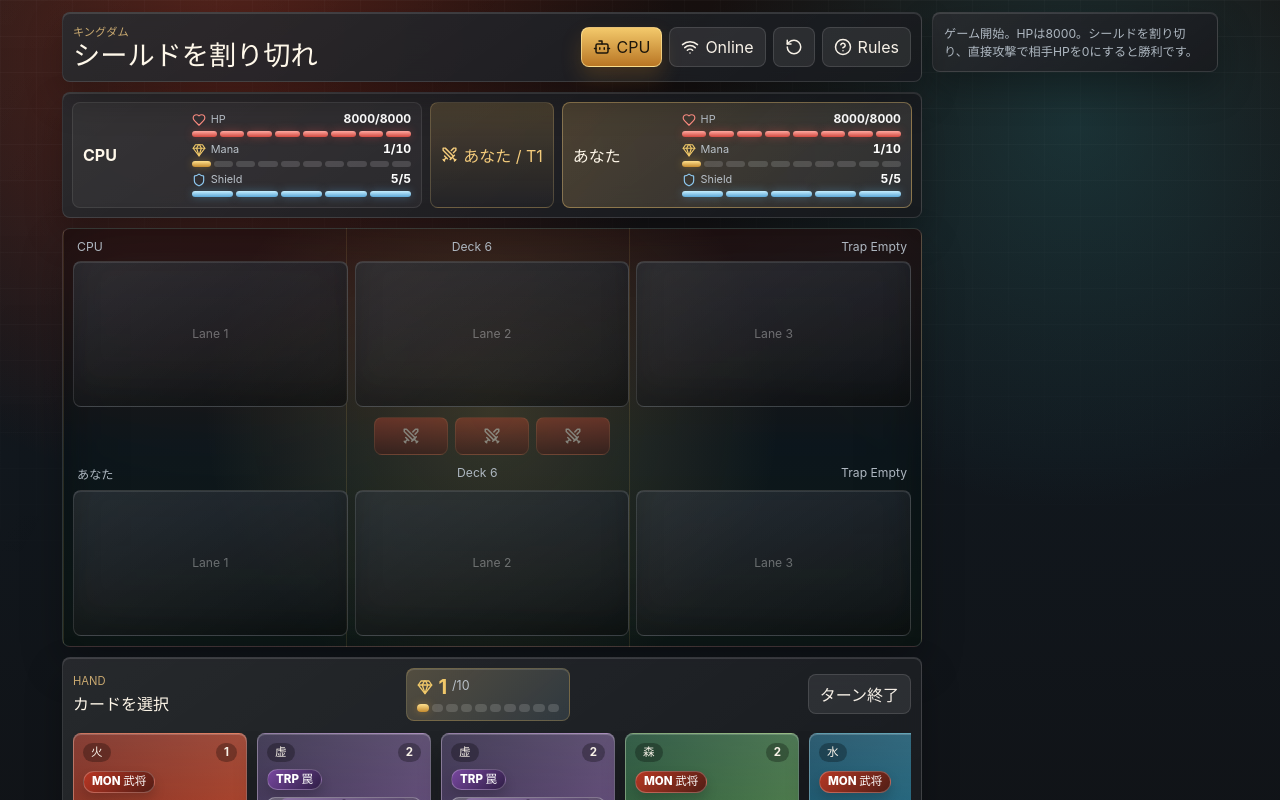
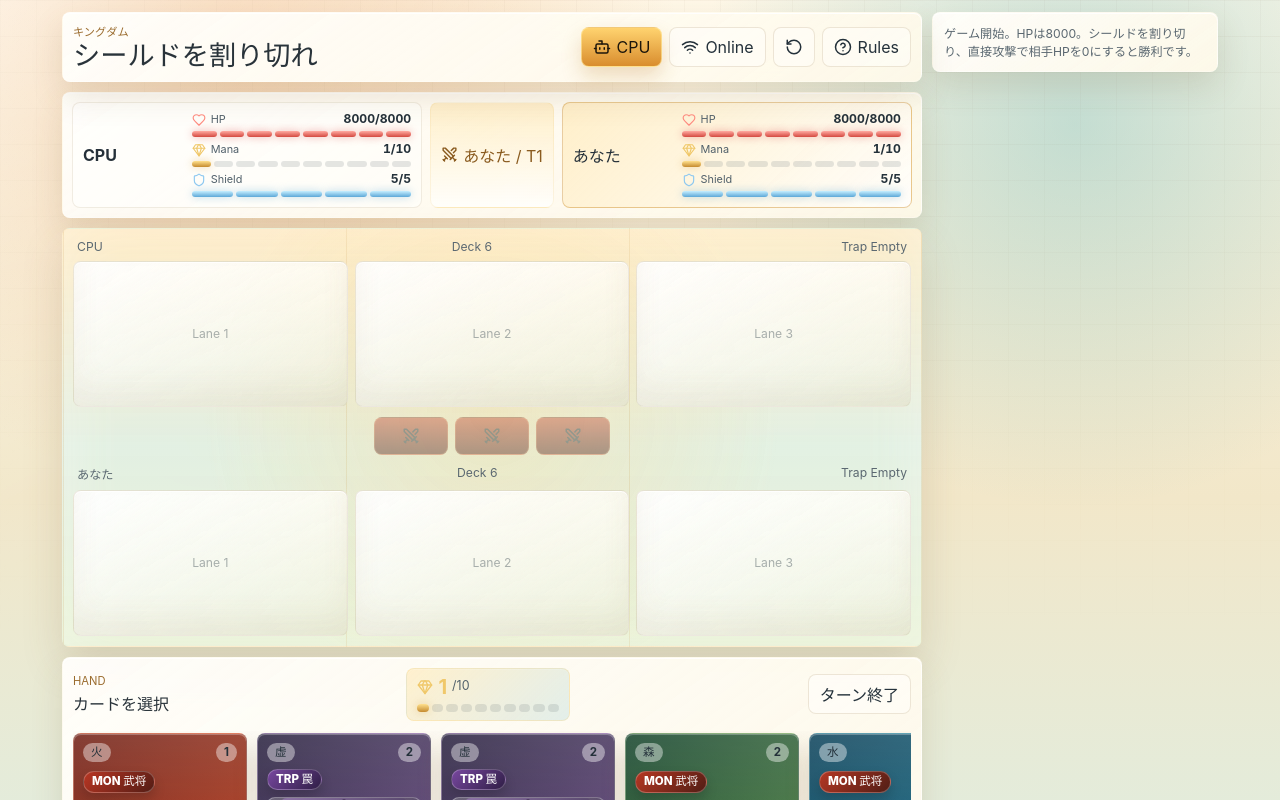
Before and after one commit to Tep12345/CardBattle12345, a React (Vite) app: page / in a window 1280 px wide. Shown: the top 800 px of the page. Built offline with nearby package versions, Linux system fonts and the light colour scheme.

Commit message:
Switch to light battle theme

```diff
--- a/src/ui/styles.css
+++ b/src/ui/styles.css
@@ -1,8 +1,8 @@
 :root {
   font-family:
     Inter, ui-sans-serif, system-ui, -apple-system, BlinkMacSystemFont, "Segoe UI", sans-serif;
-  color: #f7f1e7;
-  background: #101114;
+  color: #24313a;
+  background: #f7f1df;
   font-synthesis: none;
   text-rendering: optimizeLegibility;
   -webkit-font-smoothing: antialiased;
@@ -18,9 +18,9 @@ body {
   min-height: 100vh;
   overflow-x: hidden;
   background:
-    radial-gradient(circle at 18% 5%, rgba(211, 65, 43, 0.32), transparent 28rem),
-    radial-gradient(circle at 84% 12%, rgba(39, 132, 142, 0.28), transparent 24rem),
-    linear-gradient(180deg, #17100f 0%, #11171d 44%, #101114 100%);
+    radial-gradient(circle at 18% 5%, rgba(235, 148, 76, 0.34), transparent 28rem),
+    radial-gradient(circle at 84% 12%, rgba(88, 177, 181, 0.34), transparent 24rem),
+    linear-gradient(180deg, #fff8e8 0%, #f2e7c9 48%, #d9efe8 100%);
 }
 
 body::before {
@@ -29,9 +29,9 @@ body::before {
   inset: 0;
   pointer-events: none;
   background:
-    linear-gradient(120deg, rgba(255, 255, 255, 0.04), transparent 30%),
-    linear-gradient(rgba(255, 255, 255, 0.035) 1px, transparent 1px),
-    linear-gradient(90deg, rgba(255, 255, 255, 0.025) 1px, transparent 1px);
+    linear-gradient(120deg, rgba(255, 255, 255, 0.46), transparent 30%),
+    linear-gradient(rgba(108, 81, 45, 0.05) 1px, transparent 1px),
+    linear-gradient(90deg, rgba(108, 81, 45, 0.04) 1px, transparent 1px);
   background-size: auto, 36px 36px, 36px 36px;
   mask-image: linear-gradient(180deg, rgba(0, 0, 0, 0.78), transparent 82%);
 }
@@ -164,11 +164,11 @@ button {
   border: 1px solid rgba(255, 255, 255, 0.12);
   border-radius: 8px;
   background:
-    linear-gradient(145deg, rgba(255, 255, 255, 0.09), rgba(255, 255, 255, 0.025)),
-    rgba(18, 20, 24, 0.88);
+    linear-gradient(145deg, rgba(255, 255, 255, 0.78), rgba(255, 250, 236, 0.52)),
+    rgba(255, 248, 230, 0.86);
   box-shadow:
-    0 16px 36px rgba(0, 0, 0, 0.28),
-    inset 0 1px 0 rgba(255, 255, 255, 0.12);
+    0 14px 32px rgba(122, 91, 47, 0.16),
+    inset 0 1px 0 rgba(255, 255, 255, 0.9);
   backdrop-filter: blur(18px);
 }
 
@@ -185,7 +185,7 @@ button {
 
 .eyebrow {
   margin: 0 0 3px;
-  color: #c9a970;
+  color: #9b6c2f;
   font-size: 0.7rem;
   text-transform: uppercase;
   letter-spacing: 0;
@@ -199,13 +199,13 @@ p {
 }
 
 h1 {
-  color: #fff8ea;
+  color: #29333a;
   font-size: clamp(1.15rem, 4.2vw, 1.7rem);
   line-height: 1.05;
 }
 
 h2 {
-  color: #fff8ea;
+  color: #29333a;
   font-size: 1rem;
 }
 
@@ -234,8 +234,8 @@ h2 {
   align-items: center;
   justify-content: center;
   gap: 6px;
-  background: rgba(255, 255, 255, 0.08);
-  border: 1px solid rgba(255, 255, 255, 0.12);
+  background: rgba(255, 255, 255, 0.42);
+  border: 1px solid rgba(141, 105, 54, 0.16);
   cursor: pointer;
   transition:
     transform 150ms ease,
@@ -247,7 +247,7 @@ h2 {
 .toolbar button.active,
 .summon-row button:hover,
 .panel-header button:hover {
-  background: linear-gradient(180deg, #f3c96b, #b97624);
+  background: linear-gradient(180deg, #ffd36f, #d98d2e);
   border-color: rgba(255, 232, 158, 0.66);
   color: #1d160b;
   box-shadow: 0 10px 20px rgba(184, 115, 34, 0.24);
@@ -288,15 +288,15 @@ button:disabled {
   grid-template-columns: minmax(72px, 0.45fr) minmax(0, 1fr);
   gap: 10px;
   align-items: center;
-  background: rgba(255, 255, 255, 0.045);
-  border: 1px solid rgba(255, 255, 255, 0.09);
+  background: rgba(255, 255, 255, 0.48);
+  border: 1px solid rgba(139, 104, 54, 0.12);
 }
 
 .player-badge.current {
   background:
-    linear-gradient(135deg, rgba(219, 162, 60, 0.18), rgba(255, 255, 255, 0.045)),
-    rgba(255, 255, 255, 0.05);
-  border-color: rgba(236, 197, 116, 0.44);
+    linear-gradient(135deg, rgba(255, 211, 111, 0.34), rgba(255, 255, 255, 0.56)),
+    rgba(255, 255, 255, 0.52);
+  border-color: rgba(203, 140, 46, 0.42);
 }
 
 .player-badge.damage-hit {
@@ -314,7 +314,7 @@ button:disabled {
 
 .player-nameplate strong {
   overflow: hidden;
-  color: #fff8ea;
+  color: #253039;
   font-size: 1rem;
   text-overflow: ellipsis;
   white-space: nowrap;
@@ -340,13 +340,13 @@ button:disabled {
 }
 
 .resource-label span {
-  color: #b9c1c9;
+  color: #52616b;
   font-size: 0.68rem;
 }
 
 .resource-label strong {
   margin-left: auto;
-  color: #ffffff;
+  color: #24313a;
   font-size: 0.76rem;
   font-variant-numeric: tabular-nums;
 }
@@ -387,7 +387,7 @@ button:disabled {
 .mana-gems span {
   height: 6px;
   border-radius: 999px;
-  background: rgba(255, 255, 255, 0.15);
+  background: rgba(85, 98, 105, 0.16);
 }
 
 .resource-meter.mana .resource-pips span.filled,
@@ -424,10 +424,10 @@ button:disabled {
   align-items: center;
   justify-content: center;
   gap: 5px;
-  color: #f4cc7c;
+  color: #8a5b1f;
   background:
-    linear-gradient(180deg, rgba(219, 162, 60, 0.18), rgba(0, 0, 0, 0.14)),
-    rgba(255, 255, 255, 0.04);
+    linear-gradient(180deg, rgba(255, 211, 111, 0.32), rgba(255, 255, 255, 0.46)),
+    rgba(255, 255, 255, 0.44);
   border: 1px solid rgba(241, 207, 136, 0.22);
   white-space: nowrap;
 }
@@ -449,7 +449,7 @@ button:disabled {
 .room-band span,
 .board-meta,
 .log-panel p {
-  color: #aeb7c0;
+  color: #5b6871;
   font-size: 0.76rem;
 }
 
@@ -458,13 +458,13 @@ button:disabled {
   display: grid;
   gap: 9px;
   background:
-    linear-gradient(90deg, rgba(240, 200, 106, 0.16) 0 1px, transparent 1px 33%, rgba(240, 200, 106, 0.13) 33% calc(33% + 1px), transparent calc(33% + 1px) 66%, rgba(240, 200, 106, 0.13) 66% calc(66% + 1px), transparent calc(66% + 1px)),
-    radial-gradient(circle at 50% 44%, rgba(240, 200, 106, 0.18), transparent 18rem),
-    linear-gradient(180deg, rgba(110, 41, 34, 0.24), rgba(21, 59, 62, 0.18) 52%, rgba(32, 72, 49, 0.22)),
-    rgba(7, 10, 14, 0.58);
+    linear-gradient(90deg, rgba(192, 136, 49, 0.18) 0 1px, transparent 1px 33%, rgba(192, 136, 49, 0.14) 33% calc(33% + 1px), transparent calc(33% + 1px) 66%, rgba(192, 136, 49, 0.14) 66% calc(66% + 1px), transparent calc(66% + 1px)),
+    radial-gradient(circle at 50% 44%, rgba(255, 214, 135, 0.32), transparent 18rem),
+    linear-gradient(180deg, rgba(255, 231, 183, 0.66), rgba(206, 236, 227, 0.54) 52%, rgba(221, 239, 203, 0.58)),
+    rgba(255, 250, 238, 0.66);
   box-shadow:
-    inset 0 0 62px rgba(0, 0, 0, 0.34),
-    0 18px 40px rgba(0, 0, 0, 0.26);
+    inset 0 0 62px rgba(255, 255, 255, 0.34),
+    0 18px 40px rgba(119, 91, 48, 0.18);
 }
 
 .board {
@@ -495,16 +495,16 @@ button:disabled {
   display: grid;
   place-items: center;
   background:
-    linear-gradient(145deg, rgba(255, 255, 255, 0.09), rgba(255, 255, 255, 0.02)),
-    linear-gradient(180deg, rgba(20, 26, 34, 0.64), rgba(8, 10, 12, 0.54));
-  border: 1px solid rgba(255, 255, 255, 0.13);
+    linear-gradient(145deg, rgba(255, 255, 255, 0.84), rgba(255, 247, 223, 0.36)),
+    linear-gradient(180deg, rgba(255, 255, 255, 0.6), rgba(214, 229, 218, 0.52));
+  border: 1px solid rgba(134, 101, 50, 0.14);
   box-shadow:
-    inset 0 1px 0 rgba(255, 255, 255, 0.1),
-    inset 0 -18px 28px rgba(0, 0, 0, 0.2);
+    inset 0 1px 0 rgba(255, 255, 255, 0.85),
+    inset 0 -18px 28px rgba(139, 104, 54, 0.07);
 }
 
 .empty {
-  color: rgba(255, 255, 255, 0.35);
+  color: rgba(58, 71, 79, 0.42);
   font-size: 0.76rem;
 }
 
@@ -531,8 +531,8 @@ button:disabled {
   gap: 7px;
   border: 1px solid rgba(255, 255, 255, 0.24);
   box-shadow:
-    0 14px 24px rgba(0, 0, 0, 0.24),
-    inset 0 1px 0 rgba(255, 255, 255, 0.18);
+    0 14px 24px rgba(103, 75, 41, 0.2),
+    inset 0 1px 0 rgba(255, 255, 255, 0.28);
   text-align: left;
   overflow: hidden;
   position: relative;
@@ -552,7 +552,7 @@ button:disabled {
   outline: 3px solid #f0c86a;
   transform: translateY(-7px);
   box-shadow:
-    0 18px 36px rgba(0, 0, 0, 0.34),
+    0 18px 36px rgba(118, 85, 44, 0.28),
     0 0 0 1px rgba(240, 200, 106, 0.55);
 }
 
@@ -612,7 +612,7 @@ button:disabled {
 .kind-badge {
   padding: 3px 8px;
   border-radius: 999px;
-  background: rgba(0, 0, 0, 0.28);
+  background: rgba(255, 255, 255, 0.42);
   font-size: 0.72rem;
   line-height: 1.15;
   white-space: nowrap;
@@ -669,8 +669,8 @@ button:disabled {
   padding: 8px 10px;
   border-radius: 8px;
   background:
-    linear-gradient(135deg, rgba(240, 200, 106, 0.19), rgba(80, 137, 158, 0.12)),
-    rgba(255, 255, 255, 0.06);
+    linear-gradient(135deg, rgba(255, 211, 111, 0.32), rgba(80, 160, 158, 0.16)),
+    rgba(255, 255, 255, 0.52);
   border: 1px solid rgba(240, 200, 106, 0.24);
   box-shadow: inset 0 1px 0 rgba(255, 255, 255, 0.12);
 }
@@ -688,7 +688,7 @@ button:disabled {
 }
 
 .mana-head span {
-  color: #b9c1c9;
+  color: #52616b;
   font-size: 0.78rem;
 }
 
@@ -811,7 +811,7 @@ button:disabled {
 }
 
 .log-panel strong {
-  color: #f0c86a;
+  color: #9b6c2f;
 }
 
 .action-stack {
@@ -869,7 +869,7 @@ button:disabled {
   overflow: hidden;
   border: 1px solid rgba(255, 255, 255, 0.14);
   border-radius: 8px;
-  background: #15191f;
+  background: #fff8e8;
   box-shadow: 0 22px 80px rgba(0, 0, 0, 0.42);
   animation: card-enter 180ms ease both;
 }
@@ -902,14 +902,14 @@ button:disabled {
 }
 
 .rules-content h3 {
-  color: #f0c86a;
+  color: #9b6c2f;
   font-size: 0.98rem;
 }
 
 .rules-content p,
 .rules-content li,
 .rules-content dd {
-  color: #d8e0e7;
+  color: #394852;
   font-size: 0.9rem;
   line-height: 1.6;
 }
@@ -935,11 +935,12 @@ button:disabled {
   border-radius: 8px;
   display: grid;
   gap: 3px;
-  background: rgba(255, 255, 255, 0.06);
+  background: rgba(255, 255, 255, 0.56);
+  border: 1px solid rgba(139, 104, 54, 0.12);
 }
 
 .rules-content dt {
-  color: #ffffff;
+  color: #26333d;
   font-weight: 700;
 }
 
```
